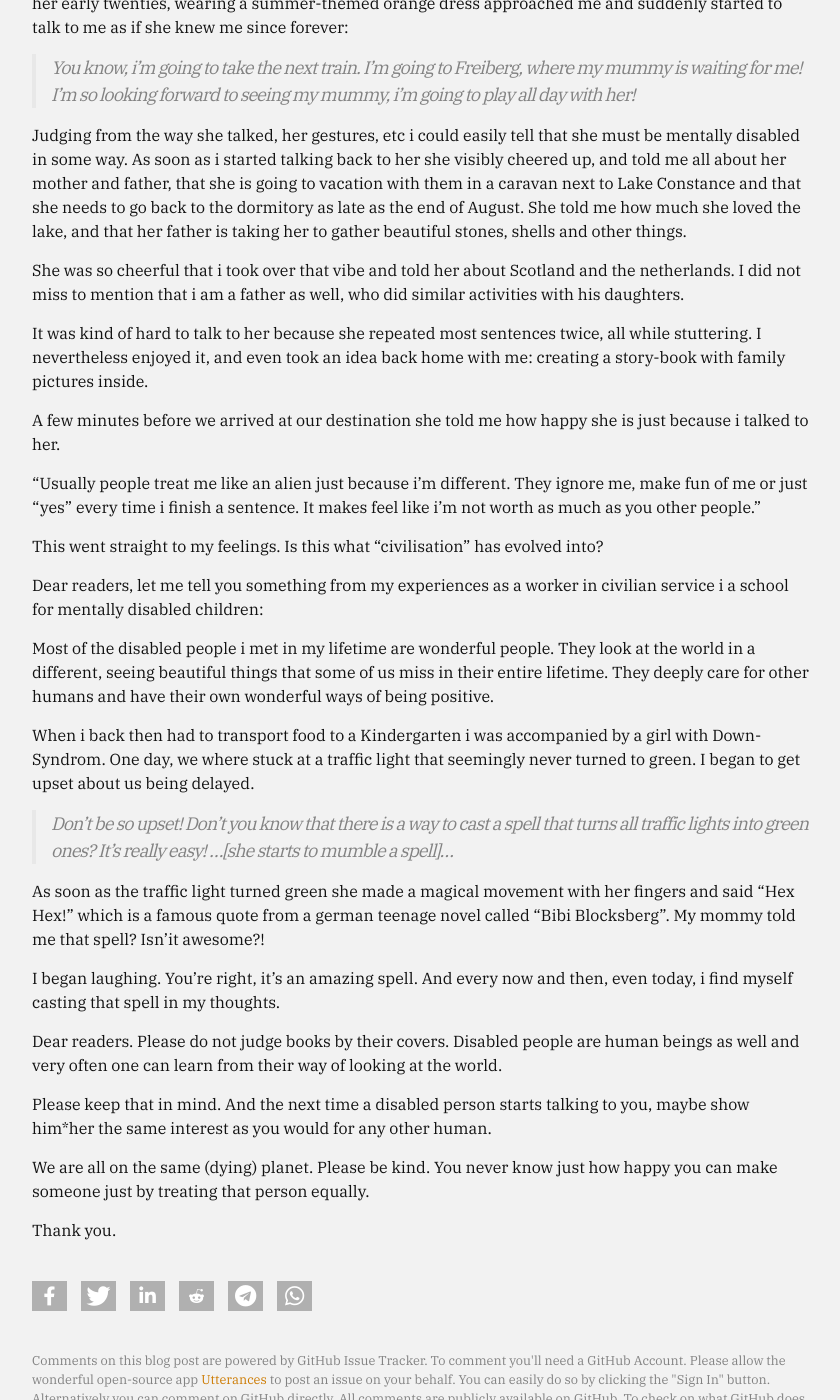
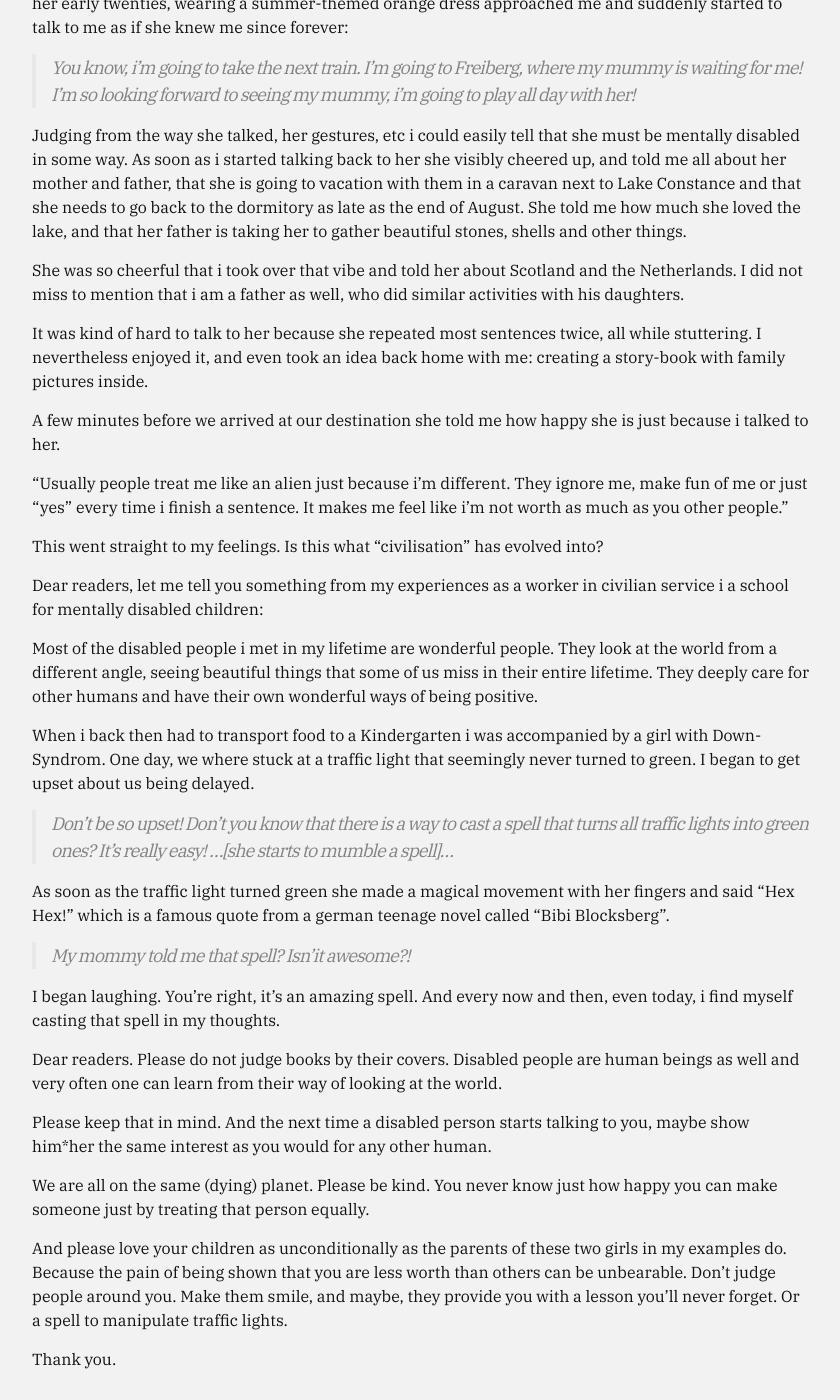
Before and after one commit to flowinho/flowinho.github.io, a Jekyll site: the page built from _posts/braindump/2019-07-22-please-be-less-ignorant.md, in a window 1280 px wide and 1400 px high, scrolled down 327 px. Shown: the whole window, without its empty margins (218-1058 px from the left). Built offline with Jekyll 4.4.1, drawn with Linux system fonts in a browser that asks for light colours; comment, search, counter and statistics services are not loaded.

Commit message:
Update 2019-07-22-please-be-less-ignorant.md

```diff
--- a/_posts/braindump/2019-07-22-please-be-less-ignorant.md
+++ b/_posts/braindump/2019-07-22-please-be-less-ignorant.md
@@ -11,26 +11,27 @@ A woman in her early twenties, wearing a summer-themed orange dress approached m
 
 Judging from the way she talked, her gestures, etc i could easily tell that she must be mentally disabled in some way. As soon as i started talking back to her she visibly cheered up, and told me all about her mother and father, that she is going to vacation with them in a caravan next to Lake Constance and that she needs to go back to the dormitory as late as the end of August. She told me how much she loved the lake, and that her father is taking her to gather beautiful stones, shells and other things.
 
-She was so cheerful that i took over that vibe and told her about Scotland and the netherlands. I did not miss to mention that i am a father as well, who did similar activities with his daughters.
+She was so cheerful that i took over that vibe and told her about Scotland and the Netherlands. I did not miss to mention that i am a father as well, who did similar activities with his daughters.
 
 It was kind of hard to talk to her because she repeated most sentences twice, all while stuttering. I nevertheless enjoyed it, and even took an idea back home with me: creating  a story-book with family pictures inside.
 
 A few minutes before we arrived at our destination she told me how happy she is just because i talked to her.
 
-"Usually people treat me like an alien just because i'm different. They ignore me, make fun of me or just "yes" every time i finish a sentence. It makes feel like i'm not worth as much as you other people."
+"Usually people treat me like an alien just because i'm different. They ignore me, make fun of me or just "yes" every time i finish a sentence. It makes me feel like i'm not worth as much as you other people."
 
 This went straight to my feelings. Is this what "civilisation" has evolved into?
 
 Dear readers, let me tell you something from my experiences as a worker in civilian service i a school for mentally disabled children:
 
-Most of the disabled people i met in my lifetime are wonderful people. They look at the world in a different, seeing beautiful things that some of us miss in their entire lifetime. They deeply care for other humans and have their own wonderful ways of being positive.
+Most of the disabled people i met in my lifetime are wonderful people. They look at the world from a different angle, seeing beautiful things that some of us miss in their entire lifetime. They deeply care for other humans and have their own wonderful ways of being positive.
 
 When i back then had to transport food to a Kindergarten i was accompanied by a girl with Down-Syndrom. One day, we where stuck at a traffic light that seemingly never turned to green. I began to get upset about us being delayed.
 
 > Don't be so upset! Don't you know that there is a way to cast a spell that turns all traffic lights into green ones? It's really easy! ...[she starts to mumble a spell]...
 
 As soon as the traffic light turned green she made a magical movement with her fingers and said "Hex Hex!" which is a famous quote from a german teenage novel called "Bibi Blocksberg".
-My mommy told me that spell? Isn'it awesome?!
+
+> My mommy told me that spell? Isn'it awesome?!
 
 I began laughing. You're right, it's an amazing spell. And every now and then, even today, i find myself casting that spell in my thoughts.
 
@@ -40,4 +41,6 @@ Please keep that in mind. And the next time a disabled person starts talking to
 
 We are all on the same (dying) planet. Please be kind. You never know just how happy you can make someone just by treating that person equally.
 
+And please love your children as unconditionally as the parents of these two girls in my examples do. Because the pain of being shown that you are less worth than others can be unbearable. Don't judge people around you. Make them smile, and maybe, they provide you with a lesson you'll never forget. Or a spell to manipulate traffic lights.
+
 Thank you.
```
